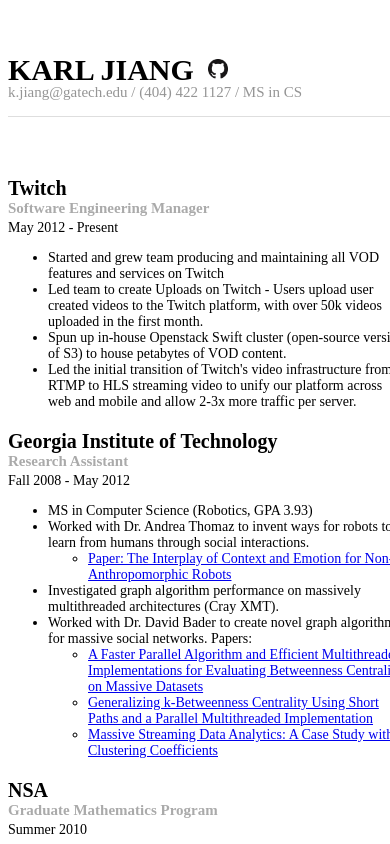
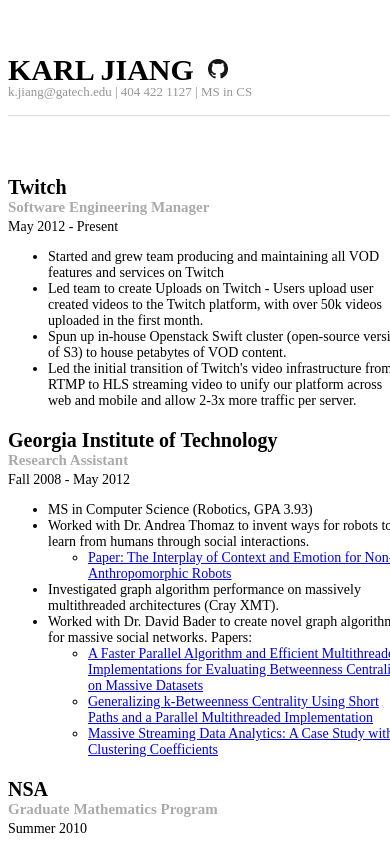
Before and after one commit to caeleel/personal, a plain HTML site: page cv.html in a window 390 px wide. Shown: the top 844 px of the page. Drawn offline with nearby package versions, Linux system fonts and the light colour scheme; a web font is replaced by a local one.

Commit message:
iphone 5 fix

```diff
--- a/css/cv.css
+++ b/css/cv.css
@@ -99,6 +99,7 @@
 }
 
 .email2 {
+  font-size: 13px;
 	display: none;
 }
 
--- a/cv.html
+++ b/cv.html
@@ -17,7 +17,7 @@
 <div class="name">KARL JIANG</div>
 <div class="github"><a href="https://github.com/caeleel"><img src="img/github.png" class="mark" alt="Github"/></a></div>
 <div class="email">k.jiang@gatech.edu / (404) 422 1127 / MS in Computer Science</div>
-<div class="email2">k.jiang@gatech.edu / (404) 422 1127 / MS in CS</div>
+<div class="email2">k.jiang@gatech.edu | 404 422 1127 | MS in CS</div>
 </div>
 </div>
 <div class="container">
```
